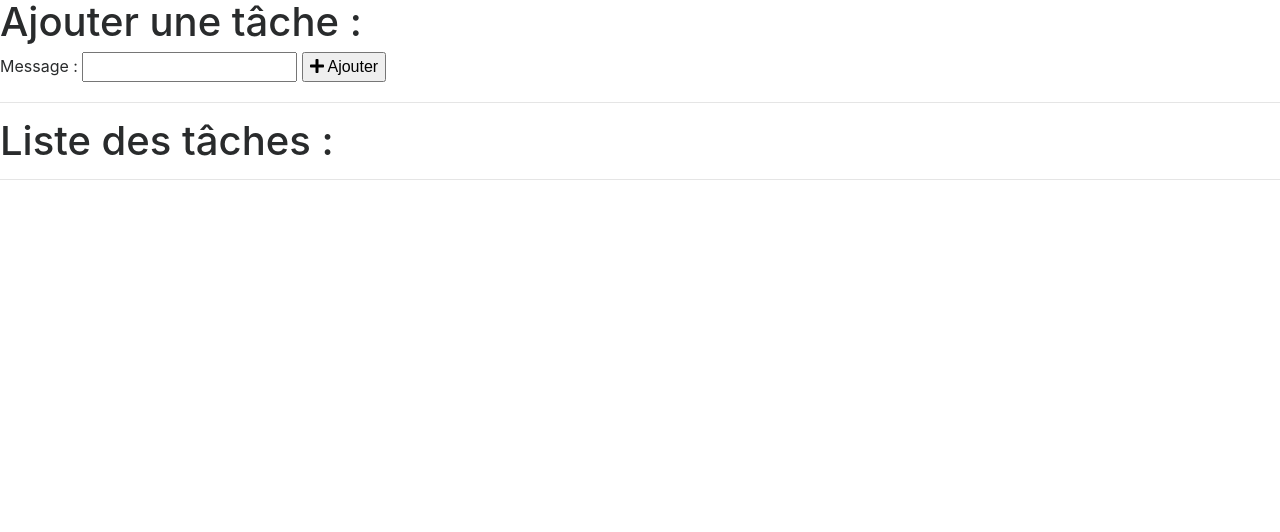
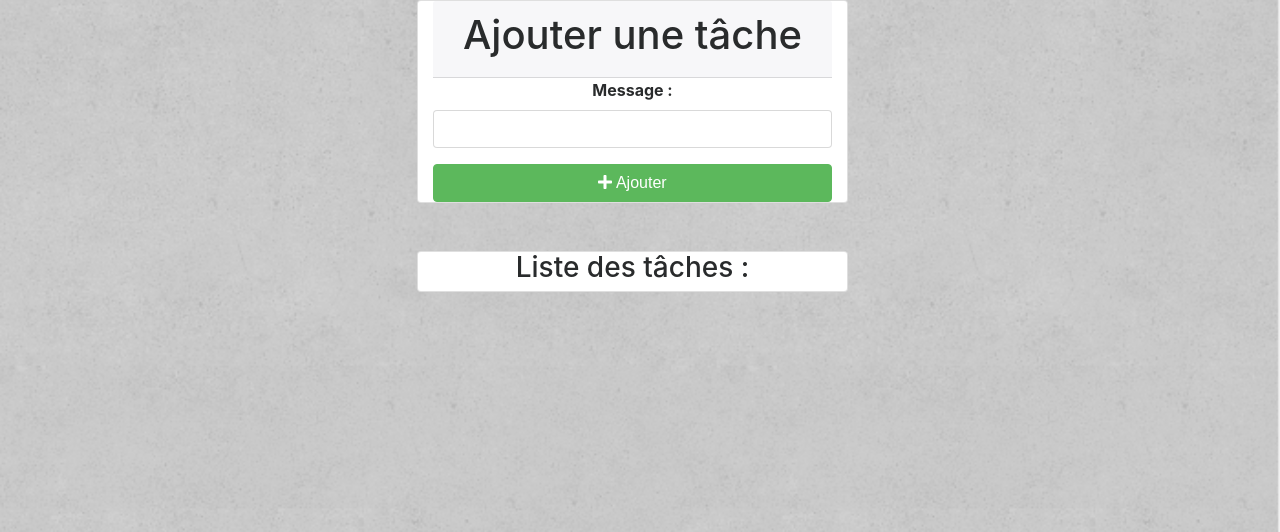
Before and after one commit to Lelenaic/dip-site4, a PHP site: page / in a window 1280 px wide. Shown: the top 532 px of the page. Run offline with PHP 8.4, Linux system fonts and the light colour scheme; data that the repository does not hold is empty; some libraries are stand-ins or nearby versions.

Commit message:
Added CSS

```diff
--- a/assets/style.css
+++ b/assets/style.css
@@ -1,3 +1,9 @@
-.strike-text > * {
+body {
+    background: url(bg.png);
+    background-size: 100%;
+    margin-right: 15px;
+}
+
+.strike-text{
     text-decoration: line-through;
 }
--- a/index.php
+++ b/index.php
@@ -15,17 +15,31 @@ require 'vendor/autoload.php';
     <link rel="stylesheet" href="assets/style.css">
 </head>
 <body>
-<!-- Add a task form -->
-<h1>Ajouter une tâche :</h1>
-<form id="addTask">
-    <input type="hidden" name="action" value="add">
-    <label for="message">Message :</label>
-    <input type="text" name="message" id="message" required>
-    <button type="submit" id="send"><i class="fas fa-plus"></i> Ajouter</button>
-</form>
-<!-- ./Add a task form -->
-<hr>
-<h1>Liste des tâches :</h1>
+<div class="row">
+    <div class="col-lg-4 offset-lg-4 col-sm-12 text-center card">
+        <div class="card-header">
+            <h1>Ajouter une tâche</h1>
+        </div>
+        <div class="card-body">
+            <!-- Add a task form -->
+            <form id="addTask">
+                <div class="form-group">
+                    <label for="message"><b>Message :</b></label>
+                    <input type="text" name="message" id="message" class="form-control" required>
+                </div>
+                <input type="hidden" name="action" value="add">
+                <button type="submit" id="send" class="btn btn-success btn-block"><i class="fas fa-plus"></i> Ajouter
+                </button>
+            </form>
+        </div>
+    </div>
+</div>
+<div class="row mt-5">
+    <div class="col-lg-4 offset-lg-4 col-sm-12 text-center card">
+        <!-- ./Add a task form -->
+        <h3>Liste des tâches :</h3>
+    </div>
+</div>
 <div id="tasks">
     <?php
     $tasks = \Site4\Task::all();
@@ -34,7 +48,6 @@ require 'vendor/autoload.php';
     }
     ?>
 </div>
-<hr>
 <script type="module" src="assets/app.js"></script>
 </body>
 </html>
```
Also changed, not shown: message.php (+20 -16 lines), assets/bg.png (added).
